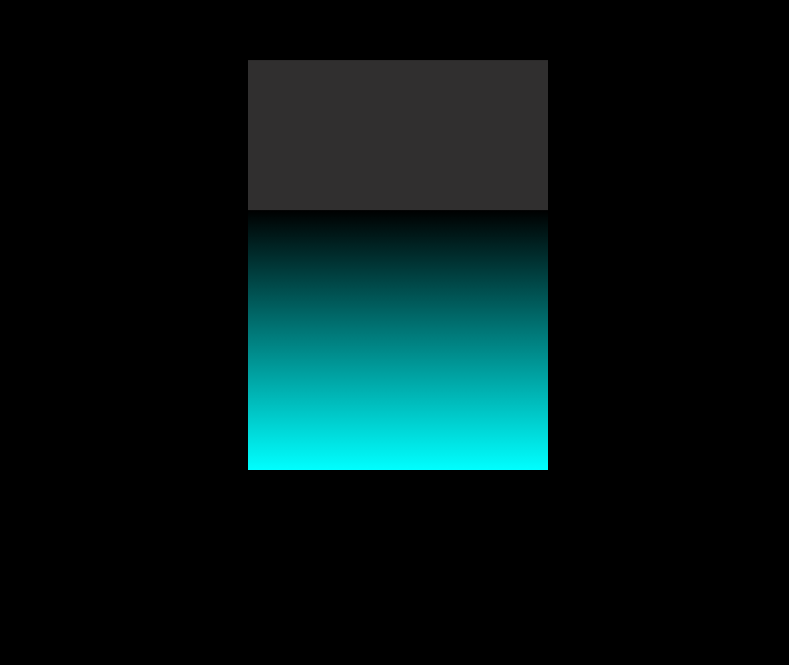
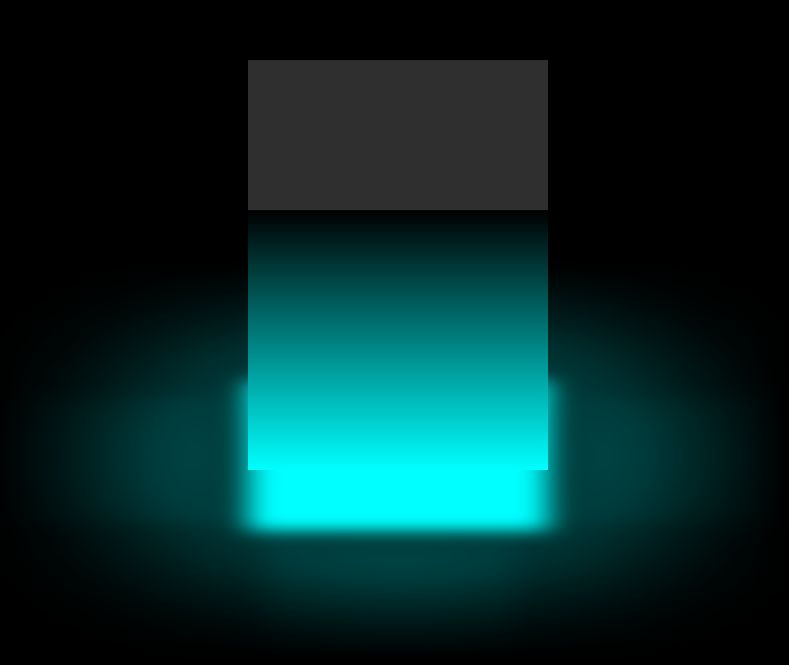
Before and after one commit to jefflowkey/block, a plain HTML site: page index.html in a window 1280 px wide. Shown: the part 135-800 px from the top of the page, without its empty margins (242-1031 px from the left). Drawn offline with Linux system fonts and the light colour scheme.

Commit message:
Added the base class in the html and styled it

```diff
--- a/index.html
+++ b/index.html
@@ -17,6 +17,7 @@
                 <span style="--k:2;"></span>
                 <span style="--k:3;"></span>
             </div>
+        <div class="base"></div>
     </div>
 
 </body>
--- a/style.css
+++ b/style.css
@@ -65,3 +65,23 @@ body {
     background: rgb(48, 47, 47);
     transform: rotateX(90deg) translateZ(150px);
 }
+
+/* ::before -> creates a pseudo element(first child of selected element [top])  */
+/* .top::before {} */
+
+.base {
+    content: "";
+    position: absolute;
+    top: 0;
+    left: 0;
+    width: 300px;
+    height: 300px;
+    background: cyan;
+    transform: rotateX(90deg) translateZ(-220px);
+    filter: blur(15px);
+    box-shadow: 0 0 120px rgb(0, 32, 32),
+    0 0 200px rgb(0, 53, 53),
+    0 0 300px rgb(0, 99, 99),
+    0 0 400px rgb(0, 173, 173),
+    0 0 500px cyan;
+}
```
Lines whose indentation alone changed are shown as unchanged.
